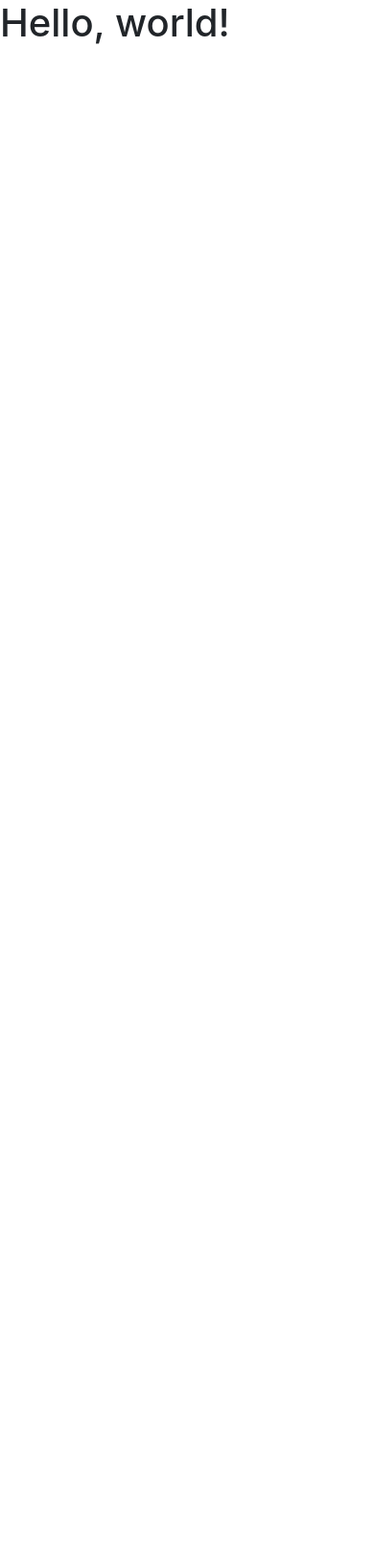
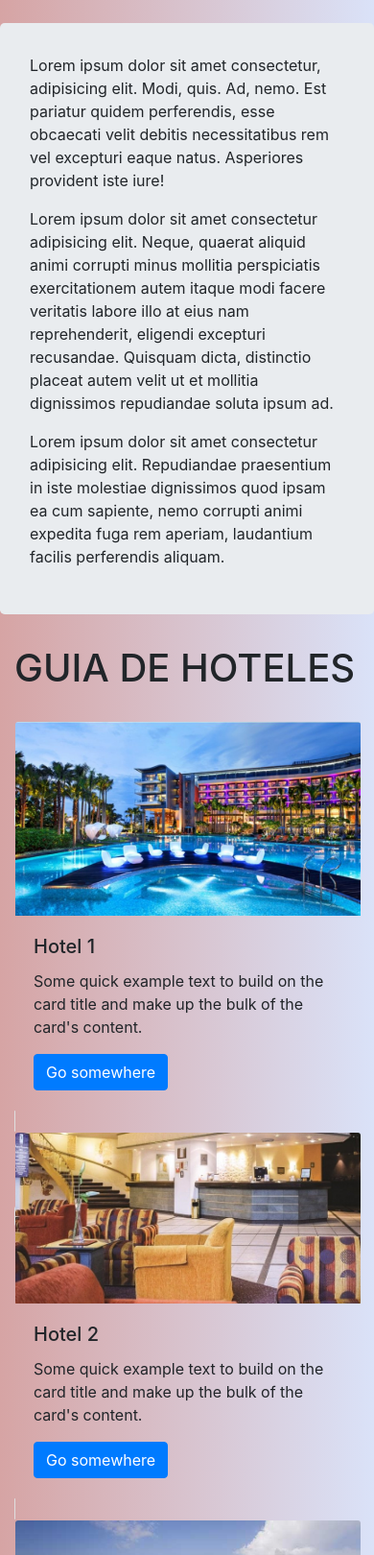
Before and after one commit to Karlx77/coursera, a website: page NodeJS/index.html in a window 390 px wide. Shown: the top 1620 px of the page at 96% size. Before the commit the page ends 844 px from the top, so only its background shows below. Drawn offline with nearby package versions, Linux system fonts and the light colour scheme.

Commit message:
agregando guia de hoteles responsive

```diff
--- a/NodeJS/index.html
+++ b/NodeJS/index.html
@@ -7,11 +7,63 @@
 
     <!-- Bootstrap CSS -->
     <link rel="stylesheet" href="node_modules/bootstrap/dist/css/bootstrap.min.css">
+    <link rel="stylesheet" href="public/css/main.css">
+    <title>Hello, world!</title>
 
-    <title>Hello, world!</title>
+
   </head>
-  <body>
-    <h1>Hello, world!</h1>
+  <body id="body">
+    <div class="container">
+      <div class="jumbotron mt-4 row">
+        <div class="col-md-4">
+          <p>Lorem ipsum dolor sit amet consectetur, adipisicing elit. Modi, quis. Ad, nemo. Est pariatur quidem perferendis, esse obcaecati velit debitis necessitatibus rem vel excepturi eaque natus. Asperiores provident iste iure!</p>
+        </div>
+        <div class="col-md-4">
+          <p>Lorem ipsum dolor sit amet consectetur adipisicing elit. Neque, quaerat aliquid animi corrupti minus mollitia perspiciatis exercitationem autem itaque modi facere veritatis labore illo at eius nam reprehenderit, eligendi excepturi recusandae. Quisquam dicta, distinctio placeat autem velit ut et mollitia dignissimos repudiandae soluta ipsum ad.</p>
+        </div>
+        <div class="col-md-4">
+          <p>Lorem ipsum dolor sit amet consectetur adipisicing elit. Repudiandae praesentium in iste molestiae dignissimos quod ipsam ea cum sapiente, nemo corrupti animi expedita fuga rem aperiam, laudantium facilis perferendis aliquam.</p>
+        </div>
+      </div>
+  </div>
+  <div class="container">
+      <h1>GUIA DE HOTELES</h1><br>
+      <div class="row">
+         <div class="col-md-4">
+          <div class="card" style="width: 18rem;" id="card">
+            <img class="card-img-top" src="public/images/hotel1.jpg" alt="Card image cap">
+            <div class="card-body">
+              <h5 class="card-title">Hotel 1</h5>
+              <p class="card-text">Some quick example text to build on the card title and make up the bulk of the card's content.</p>
+              <a href="#" class="btn btn-primary">Go somewhere</a>
+            </div>
+          </div>
+         </div>
+         <div class="col-md-4">
+          <div class="card" style="width: 18rem;" id="card">
+            <img class="card-img-top" src="public/images/hotel2.jpg" alt="Card image cap">
+            <div class="card-body">
+              <h5 class="card-title">Hotel 2</h5>
+              <p class="card-text">Some quick example text to build on the card title and make up the bulk of the card's content.</p>
+              <a href="#" class="btn btn-primary">Go somewhere</a>
+            </div>
+          </div>
+         </div>
+         <div class="col-md-4">
+          <div class="card" style="width: 18rem;" id="card" >
+            <img class="card-img-top" src="public/images/hotel3.jpg" alt="Card image cap">
+            <div class="card-body">
+              <h5 class="card-title">Hotel 3</h5>
+              <p class="card-text">Some quick example text to build on the card title and make up the bulk of the card's content.</p>
+              <a href="#" class="btn btn-primary">Go somewhere</a>
+            </div>
+          </div>
+         </div>
+      </div>
+  </div><br><br>
+
+  <footer class=""> </footer>
+
 
     <!-- Optional JavaScript -->
     <!-- jQuery first, then Popper.js, then Bootstrap JS -->
--- /dev/null
+++ b/NodeJS/public/css/main.css
@@ -0,0 +1,10 @@
+body{
+    background: #DAE2F8;  /* fallback for old browsers */
+   background: -webkit-linear-gradient(to right, #D6A4A4, #DAE2F8);  /* Chrome 10-25, Safari 5.1-6 */
+    background: linear-gradient(to right, #D6A4A4, #DAE2F8);/* W3C, IE 10+/ Edge, Firefox 16+, Chrome 26+, Opera 12+, Safari 7+ */
+
+ }
+#card{
+    background:white;
+    display: inline;
+}
```
Also changed, not shown: NodeJS/public/images/hotel1.jpg (added), NodeJS/public/images/hotel2.jpg (added), NodeJS/public/images/hotel3.jpg (added).
